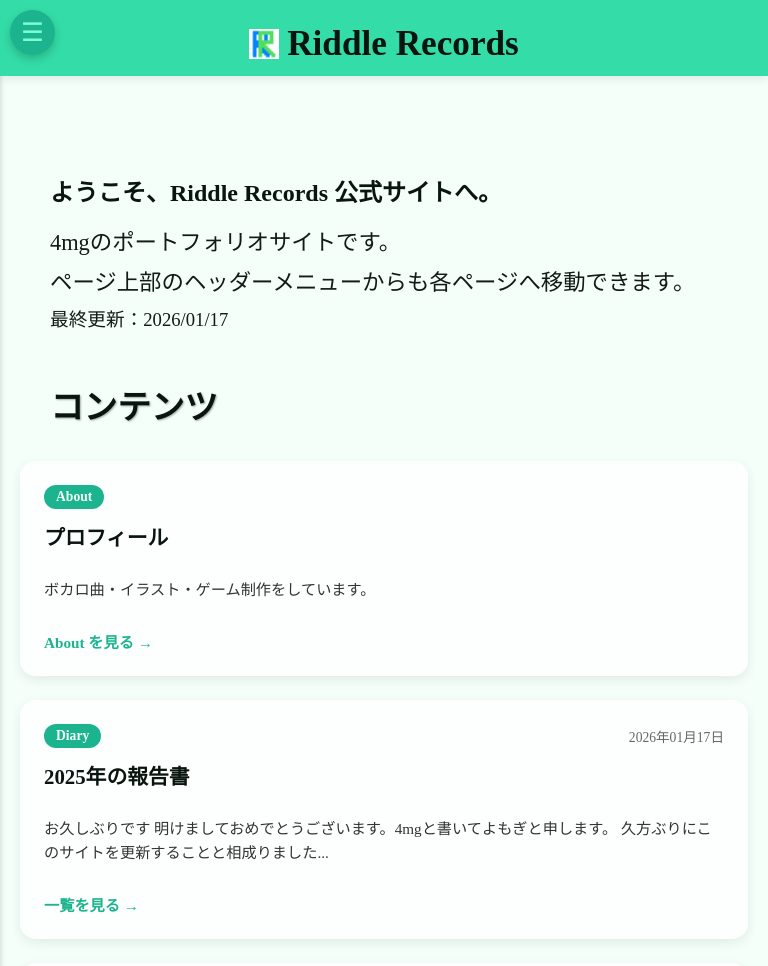
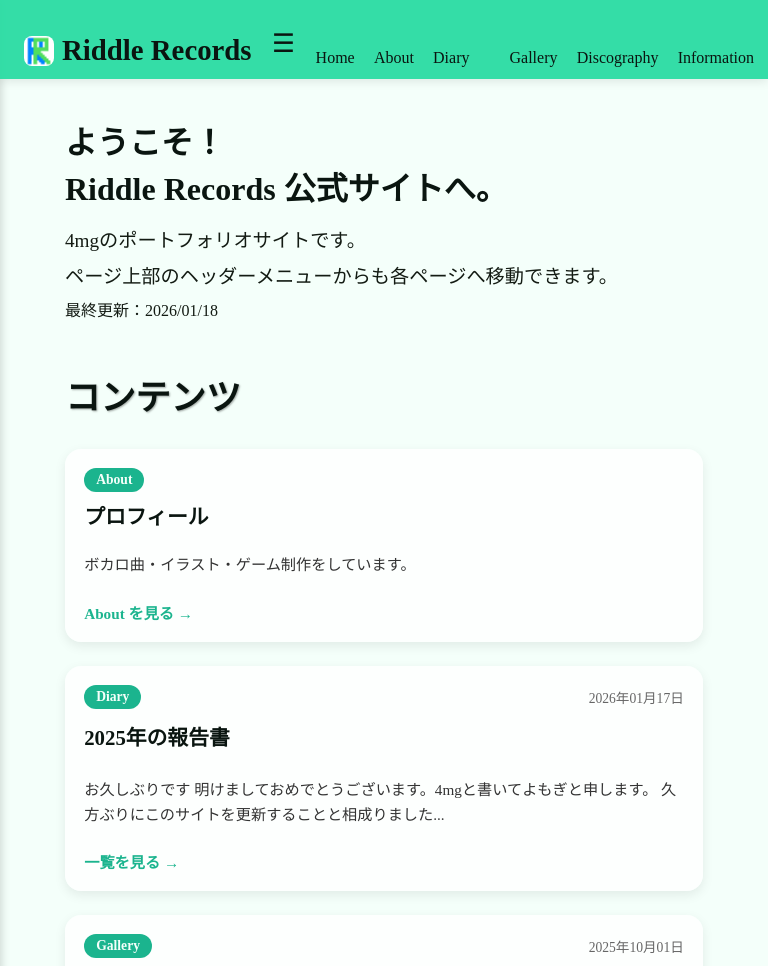
Before and after one commit to Enomi-4mg/Riddle-Records, a Jekyll site: the page built from index.html, in a window 768 px wide and 1400 px high, cut to the strip 0-966 px from the top of the window. Built offline with Jekyll 4.4.1, drawn with Linux system fonts in a browser that asks for light colours; some web fonts are replaced.

Commit message:
fix layout mobile

```diff
--- a/index.html
+++ b/index.html
@@ -10,10 +10,10 @@
 {% assign latest_gallery = site.data.gallery | sort: 'date' | reverse | first %}
 
 <section class="home-intro">
-  <h1 class="home-welcome">ようこそ、Riddle Records 公式サイトへ。</h1>
+  <h1 class="home-welcome">ようこそ！<br>Riddle Records 公式サイトへ。</h1>
   <p>4mgのポートフォリオサイトです。</p>
   <p>ページ上部のヘッダーメニューからも各ページへ移動できます。</p>
-  <p><small>最終更新：2026/01/17</small></p>
+  <p><small>最終更新：2026/01/18</small></p>
 </section>
 
 <section class="home-latest">
--- a/script.js
+++ b/script.js
@@ -200,11 +200,100 @@
   await loadPageContent(url);
 });
 
-// Sidebar toggle
+// Sidebar toggle and link handling
 const toggleButton = document.querySelector('.menu_toggle');
 const sidebar = document.querySelector('.sidebar');
+const sidebarLinks = document.querySelectorAll('.sidebar a');
+const curtain = document.querySelector('.transition-curtain');
+
 if (toggleButton && sidebar) {
   toggleButton.addEventListener('click', () => {
     sidebar.classList.toggle('show');
   });
 }
+
+// Close sidebar when clicking on overlay
+document.addEventListener('click', (e) => {
+  // Check if sidebar is open and click is outside the sidebar and toggle button
+  if (sidebar && sidebar.classList.contains('show')) {
+    if (!sidebar.contains(e.target) && !toggleButton.contains(e.target)) {
+      sidebar.classList.remove('show');
+    }
+  }
+});
+
+// Handle sidebar link clicks
+if (sidebarLinks.length > 0) {
+  sidebarLinks.forEach(link => {
+    link.addEventListener('click', async (e) => {
+      const href = link.getAttribute('href');
+
+      // Skip anchor links
+      if (href && !href.startsWith('#') && href !== '#') {
+        e.preventDefault();
+
+        const currentCategory = getPageCategory(window.location.href);
+        const targetCategory = getPageCategory(href);
+        const isCategoryChange = currentCategory !== targetCategory;
+
+        console.log(`Sidebar Navigation: ${currentCategory} -> ${targetCategory}, isCategoryChange: ${isCategoryChange}`);
+
+        if (curtain && isCategoryChange) {
+          // Mark that we're using internal navigation
+          sessionStorage.setItem('internalNavigation', 'true');
+
+          // Remove hidden state if it exists
+          curtain.removeAttribute('data-hidden');
+
+          // Remove all animation classes first
+          curtain.classList.remove('ascending', 'initial', 'descending');
+
+          // Force position to top immediately (bypass animation)
+          curtain.style.transform = 'translateY(-100%)';
+
+          // Force reflow to apply the transform immediately
+          void curtain.offsetHeight;
+
+          // Remove inline style and start descending animation
+          curtain.style.transform = '';
+          curtain.classList.add('descending');
+
+          // Close sidebar during animation
+          sidebar.classList.remove('show');
+
+          // Load content while curtain is down
+          setTimeout(async () => {
+            const success = await loadPageContent(href);
+
+            if (success) {
+              // Update browser history
+              window.history.pushState({ url: href }, '', href);
+
+              // Wait a bit more for images to settle
+              await new Promise(resolve => setTimeout(resolve, 200));
+
+              // Start ascending animation
+              curtain.classList.remove('descending');
+              curtain.classList.add('ascending');
+            } else {
+              // Fallback to normal navigation on AJAX failure
+              window.location.href = href;
+            }
+          }, 300); // Wait for descend animation
+        } else {
+          // Direct navigation without animation for same-category moves
+          // Close sidebar first
+          sidebar.classList.remove('show');
+
+          // Mark that we're using internal navigation (no transition needed)
+          sessionStorage.setItem('internalNavigation', 'skip');
+
+          // Small delay for better UX
+          setTimeout(() => {
+            window.location.href = href;
+          }, 100);
+        }
+      }
+    });
+  });
+}
--- a/style/style.css
+++ b/style/style.css
@@ -48,12 +48,13 @@
 
 body {
     font-family: "Kiwi Maru",serif;
-    width: auto;
+    width: 100%;
     margin: 0;
     background-color: #f4fffa;
-    padding: 70px 20px 20px 20px;
-    border: solid;
-    border-width:0;
+    padding: 80px 20px 20px 20px;
+    border: none;
+    box-sizing: border-box;
+    overflow-x: hidden;
 }
 h1{
     color:rgb(47, 56, 56);
@@ -76,24 +77,27 @@
     text-decoration: none;
     color: inherit;
 }
-img{
-    max-width: 60%;
+img {
+    max-width: 100%;
     height: auto;
-    border-radius: none;
+    border-radius: 0.5rem;
+    display: block;
 }
-.web_title{
+.web_title {
     top: 0%;
     left: auto;
-    margin:30px 30px 30px 30px;
-    font-size:3rem;
-    color:#0a1510;
-    text-shadow: 1px 1px 2px rgba(0, 0, 0, 0.45)
+    margin: 25px auto 25px auto;
+    font-size: 2.8rem;
+    color: #0a1510;
+    text-shadow: 1px 1px 2px rgba(0, 0, 0, 0.45);
+    max-width: 1400px;
+    padding: 0 15px;
 }
-.page_title{
-    font-size:2.1rem;
+.page_title {
+    font-size: 2.1rem;
     margin: 1.5rem auto;
-    padding: 0 30px;
-    color:#0a1510;
+    padding: 0 15px;
+    color: #0a1510;
     text-shadow: 1px 1px 2px rgba(0, 0, 0, 0.349);
     max-width: 1000px;
 }
@@ -113,10 +117,12 @@
 .header-container {
     display: flex;
     align-items: flex-end;
-    justify-content: space-between;
-    padding: 1.5rem 2rem 0.75rem;
-    max-width: 1400px;
+    justify-content: center;
+    padding: 1.5rem 1rem 0.75rem;
+    max-width: 100%;
     margin: 0 auto;
+    box-sizing: border-box;
+    position: relative;
 }
 
 .header-logo {
@@ -140,7 +146,7 @@
 }
 
 .site-title {
-    font-size: 2.2rem;
+    font-size: 1.8rem;
     font-weight: 700;
     color: #0a1510;
     white-space: nowrap;
@@ -152,17 +158,17 @@
 
 .header-nav-left {
     order: 1;
-    padding-right: 5rem;
+    padding-right: 2rem;
 }
 
 .header-nav-right {
     order: 3;
-    padding-left: 5rem;
+    padding-left: 2rem;
 }
 
 .nav-menu {
     display: flex;
-    gap: 2.5rem;
+    gap: 1.5rem;
     list-style: none;
     margin: 0;
     padding: 0;
@@ -170,7 +176,7 @@
 
 .nav-item a {
     color: #0a1510;
-    font-size: 1.15rem;
+    font-size: 1rem;
     font-weight: 400;
     padding: 0.25rem 0;
     transition: color 0.3s ease;
@@ -187,63 +193,107 @@
 
 /* Menu Toggle (Mobile Only) */
 .menu_toggle {
-    position: fixed;
-    top: 15px;
-    left: 15px;
-    width: 55px;
-    height: 55px;
-    border-radius: 50%;
-    background-color: #1bb48e;
-    color: aquamarine;
+    position: relative;
+    top: auto;
+    left: auto;
+    transform: none;
+    width: 48px;
+    height: 48px;
+    border-radius: 0;
+    background-color: transparent;
+    color: #0a1510;
     border: none;
     font-size: 1.6rem;
     display: flex;
     align-items: center;
     justify-content: center;
-    box-shadow: 0 4px 10px rgba(0, 0, 0, 0.2);
+    box-shadow: none;
     cursor: pointer;
     z-index: 1000;
-    font-size:2rem;
-    transition: transform 0.25s ease, background-color 0.25s ease;
-  }
-.menu_toggle:hover {
-    /* Hover effect removed for seamless transition */
+    transition: background-color 0.2s ease;
+    flex-shrink: 0;
+    padding: 0;
+}
+.menu_toggle:active {
+    background-color: rgba(10, 21, 16, 0.1);
+    border-radius: 50%;
 }
 .sidebar {
     position: fixed;
     top: 0;
     left: 0;
     bottom: 0;
-    width: 13%;
-    background-color:rgb(42, 220, 163);
+    width: 100%;
+    max-width: 280px;
+    background-color: rgb(42, 220, 163);
     display: flex;
-    justify-content: start;
-    box-shadow: 0px 3px 6px rgba(0, 0, 0, .2);
+    justify-content: flex-start;
+    box-shadow: 2px 0 8px rgba(0, 0, 0, 0.15);
     transform: translateX(-100%);
-    transition: transform 0.3s ease;
-    z-index: 1;
+    transition: transform 0.35s cubic-bezier(0.4, 0, 0.2, 1);
+    z-index: 999;
+    padding-top: 20px;
 }
-.sidebar.show{
-    transform:translateX(0);
+.sidebar.show {
+    transform: translateX(0);
+}
+
+/* Overlay when sidebar is open */
+.sidebar.show::after {
+    content: '';
+    position: fixed;
+    top: 70px;
+    left: 0;
+    right: 0;
+    bottom: 0;
+    background-color: rgba(0, 0, 0, 0.3);
+    z-index: -1;
+    animation: overlayFadeIn 0.35s cubic-bezier(0.4, 0, 0.2, 1) forwards;
+}
+
+@keyframes overlayFadeIn {
+    0% {
+        opacity: 0;
+    }
+    100% {
+        opacity: 1;
+    }
 }
 .sidebar_content {
-    position: absolute;
-    left: 0.4rem;
-    bottom: 2rem;
-    width: fit-content;
-    margin: auto;
-    color:#eafff4;
+    position: relative;
+    left: 0;
+    bottom: auto;
+    width: 100%;
+    padding: 80px 1.5rem 2rem 1.5rem;
+    color: #f4fffa;
     user-select: none;
 }
 .sidebar_menu {
-    font-size: 1.2rem;
+    font-size: 1.3rem;
+    list-style: none;
+    padding: 0;
+    margin: 0;
 }
-.menu_item{
-    margin-top: 0.8rem;
+.menu_item {
+    margin-top: 0.5rem;
+    padding: 0.5rem 0;
+}
+.menu_item a {
+    color: #f4fffa;
+    transition: color 0.2s ease, padding-left 0.2s ease;
+    display: block;
+    padding-left: 1rem;
+    padding-right: 0.5rem;
+    font-weight: 500;
+}
+.menu_item a:hover {
+    color: #0a1510;
+    padding-left: 1.5rem;
 }
 .menu_item a.active {
     color: #0a1510;
     font-weight: 700;
+    padding-left: 1.5rem;
 }
 .gallery_item {
     display: flex;
@@ -332,13 +382,14 @@
     max-width: 1000px;
     width: 100%;
     margin: 0 auto;
-    padding: 0 0;
+    padding: 0 15px;
     box-sizing: border-box;
 }
 
 /* Wide container for content-heavy pages (Diary, Gallery) */
 .container.wide-container {
     max-width: 1400px;
+    padding: 0 15px;
 }
 .social_links {
     display: flex;
@@ -364,11 +415,11 @@
     gap: 1rem;
     align-items: start;
     max-width: 1000px;
-    margin: 10px 30px 16px 30px;
-    padding: 1rem;
+    margin: 10px auto 16px auto;
+    padding: 1.2rem;
     border-radius: 0.75rem;
     background: rgba(255, 255, 255, 0.6);
-    box-shadow: 0 4px 12px rgba(0,0,0,0.08);
+    box-shadow: 0 4px 12px rgba(0, 0, 0, 0.08);
 }
 .profile-avatar-wrap {
     width: 140px;
@@ -448,8 +499,8 @@
     display: flex;
     gap: 0.75rem 1rem;
     flex-wrap: wrap;
-    margin: 0 30px 6px 30px;
-    padding: 0;
+    margin: 0 auto 6px auto;
+    padding: 0 15px;
     list-style: none;
 }
 .profile-links .link-list li {
@@ -481,7 +532,8 @@
 
 /* Intro section width align with profile card */
 .about-intro {
-    margin: 0 30px 16px 30px;
+    margin: 0 auto 16px auto;
+    padding: 0 15px;
 }
 .about-intro p {
     margin: 0.25rem 0;
@@ -494,7 +546,8 @@
 
 /* ===== Works Preview ===== */
 .works-preview {
-    margin: 0 30px 16px 30px;
+    margin: 0 auto 16px auto;
+    padding: 0 15px;
 }
 .works-preview .page_title {
     margin: 1rem 0 0.75rem 0;
@@ -558,6 +611,45 @@
     }
 }
 @media screen and (max-width: 600px) {
+    .header-container {
+        padding: 0.5rem 0.75rem;
+        justify-content: center;
+        gap: 0.5rem;
+        align-items: center;
+    }
+    .menu_toggle {
+        position: fixed !important;
+        top: 8px;
+        left: 8px;
+        order: 1;
+        width: 48px;
+        height: 48px;
+        font-size: 1.5rem;
+        padding: 0;
+        margin: 0;
+        z-index: 1001;
+    }
+    .header-logo {
+        order: 2;
+        flex: 0;
+        justify-content: center;
+        gap: 0.5rem;
+        margin: 0 auto;
+    }
+    .site-title {
+        font-size: 1.3rem;
+        font-weight: 500;
+    }
+    .logo-icon {
+        width: 22px;
+        height: 22px;
+    }
+    .header-nav-left {
+        display: none;
+    }
+    .header-nav-right {
+        display: none;
+    }
     .works-grid {
         grid-template-columns: 1fr 1fr;
     }
@@ -568,6 +660,7 @@
         grid-template-columns: 1fr;
         justify-items: center;
         text-align: center;
+        margin: 10px 15px 16px 15px;
     }
     .profile-meta {
         grid-template-columns: 1fr;
@@ -576,6 +669,16 @@
     .profile-avatar {
         width: 120px;
         height: 120px;
+    }
+    .profile-name {
+        font-size: 1.4rem;
+    }
+    .about-intro {
+        margin: 0 15px 16px 15px;
+    }
+    .profile-links .link-list {
+        margin: 0 15px 6px 15px;
+        justify-content: center;
     }
 }
 
@@ -589,11 +692,17 @@
     }
 
     .menu_toggle {
-        display: flex;
+        display: flex !important;
     }
 
     body {
-        padding-top: 93px;
+        padding-top: 85px;
+        padding-left: 20px;
+        padding-right: 20px;
+    }
+
+    .header-container {
+        padding: 1rem 1rem 0.5rem;
     }
 }
 
@@ -602,58 +711,203 @@
     .menu_toggle {
         display: none;
     }
+
+    .header-nav-left {
+        padding-right: 3rem;
+    }
+
+    .header-nav-right {
+        padding-left: 3rem;
+    }
+
+    .nav-menu {
+        gap: 2rem;
+    }
+
+    .nav-item a {
+        font-size: 1.1rem;
+    }
+
+    .site-title {
+        font-size: 2rem;
+    }
 }
 
 @media screen and (min-width: 601px) and (max-width: 1024px) {
-    .web_title{
-        margin: 5px auto 30px auto;
+    .header-container {
+        gap: 0.5rem;
+    }
+    .menu_toggle {
+        order: 1;
+        width: 48px;
+        height: 48px;
+    }
+    .web_title {
+        margin: 10px auto 30px auto;
         padding: 0;
         max-width: 100%;
-        font-size:2.3rem;
-    }
-    .menu_toggle {
-      width: 45px;
-      height: 45px;
-      font-size: 1.6rem;
-      top: 10px;
-      left: 10px;
+        font-size: 2.2rem;
     }
     .sidebar {
-      width: 40%;
+        max-width: 250px;
     }
-    .work_img{
-        max-width:80%;
+    .work_img {
+        max-width: 85%;
+    }
+    .disco-grid {
+        grid-template-columns: repeat(2, 1fr);
+        gap: 1.5rem;
+        padding: 1.5rem 0;
+    }
+    body {
+        padding-top: 85px;
+    }
+}
+
+/* iPad Specific Optimization (768px - 1024px) */
+@media screen and (min-width: 768px) and (max-width: 1024px) {
+    .header-container {
+        justify-content: space-between;
+        padding: 1.2rem 1.5rem 0.75rem;
+    }
+    .header-logo {
+        order: 1;
+        flex: 0 0 auto;
+    }
+    .header-nav-left {
+        order: 2;
+        display: flex !important;
+        flex-grow: 1;
+        justify-content: flex-end;
+        padding-right: 1rem;
+        padding-left: 0;
+    }
+    .header-nav-right {
+        order: 3;
+        display: flex !important;
+        padding-left: 1rem;
+        padding-right: 0;
+    }
+    .nav-menu {
+        gap: 1.2rem;
+    }
+    .web_title {
+        font-size: 2.5rem;
+        margin: 15px auto 35px auto;
+    }
+    .page_title {
+        font-size: 2.2rem;
+        margin: 1.8rem auto;
+    }
+    .sidebar {
+        max-width: 280px;
+    }
+    .sidebar_content {
+        padding: 80px 1.5rem 2rem 1.5rem;
+    }
+    .sidebar_menu {
+        font-size: 1.15rem;
+    }
+    .menu_item {
+        margin-top: 0.3rem;
+        padding: 0.3rem 0;
+    }
+    .menu_item a {
+        padding-left: 0.8rem;
+    }
+    .menu_item a:hover {
+        padding-left: 1.2rem;
+    }
+    .menu_item a.active {
+        padding-left: 1.2rem;
+    }
+    .container {
+        max-width: 100%;
+        padding: 0 30px;
+    }
+    .home-intro {
+        padding: 0 30px;
+        margin: 3rem auto 2rem auto;
+    }
+    .home-grid {
+        grid-template-columns: repeat(2, 1fr);
+        gap: 2rem;
+        margin: 0 30px;
+    }
+    .works-grid {
+        grid-template-columns: repeat(3, 1fr);
+        gap: 1.5rem;
     }
     .disco-grid {
         grid-template-columns: repeat(3, 1fr);
         gap: 1.5rem;
-        padding: 1.5rem 0;
+    }
+    .profile-card {
+        margin: 10px auto 16px auto;
+        grid-template-columns: 160px 1fr;
+        gap: 1.5rem;
+        padding: 1.5rem;
+    }
+    .profile-avatar,
+    .profile-avatar-wrap {
+        width: 160px;
+        height: 160px;
+    }
+    .about-intro {
+        padding: 0 30px;
+        margin: 0 auto 16px auto;
+    }
+    .works-preview {
+        padding: 0 30px;
+        margin: 0 auto 16px auto;
+    }
+    .profile-links .link-list {
+        margin: 0 auto 6px auto;
+        padding: 0 30px;
     }
 }
 @media screen and (max-width: 600px) {
-    .web_title{
-        margin: 5px auto 30px auto;
+    .web_title {
+        margin: 10px auto 25px auto;
         padding: 0;
         max-width: 100%;
-        font-size:2rem;
+        font-size: 1.8rem;
     }
     .menu_toggle {
-      width: 45px;
-      height: 45px;
-      font-size: 1.6rem;
-      top: 10px;
-      left: 10px;
+        width: 48px;
+        height: 48px;
+        font-size: 1.3rem;
+        top: 18px;
+        left: 18px;
     }
     .sidebar {
-      width: 70%;
+        max-width: 260px;
     }
-    .work_img{
-        max-width:80%;
+    .work_img {
+        max-width: 90%;
     }
     .disco-grid {
         grid-template-columns: 1fr;
         gap: 1rem;
         padding: 1rem 0;
+    }
+    body {
+        padding-top: 85px;
+    }
+    .page_title {
+        font-size: 1.8rem;
+        padding: 0 15px;
+        margin: 1.2rem auto;
+    }
+    .home-intro {
+        margin: 2rem 0 1.5rem 0;
+        padding: 0 15px;
+    }
+    .home-intro p {
+        font-size: 1.1rem;
+    }
+    .home-welcome {
+        font-size: 1.6rem;
     }
 }
 
@@ -781,20 +1035,20 @@
 /* ===== Home Page Styles ===== */
 .home-intro {
     text-align: left;
-    margin: 5rem auto 2rem 30px;
+    margin: 2rem auto 1.5rem auto;
     max-width: 800px;
-    padding: 0;
+    padding: 0 15px;
 }
 
 .home-welcome {
-    font-size: 2.3srem;
+    font-size: 2rem;
     font-weight: bold;
     color: #0a1510;
     margin-bottom: 1rem;
 }
 
 .home-intro p {
-    font-size: 1.4rem;
+    font-size: 1.2rem;
     margin: 0.5rem 0;
 }
 
@@ -905,5 +1159,16 @@
     .home-grid {
         grid-template-columns: 1fr;
         gap: 1.5rem;
+        margin: 0 15px;
+    }
+    .home-card {
+        padding: 1.2rem;
+        gap: 0.5rem;
     }
 }
+
+@media screen and (max-width: 600px) {
+    .home-intro {
+        margin-left: 0;
+    }
+}
```
